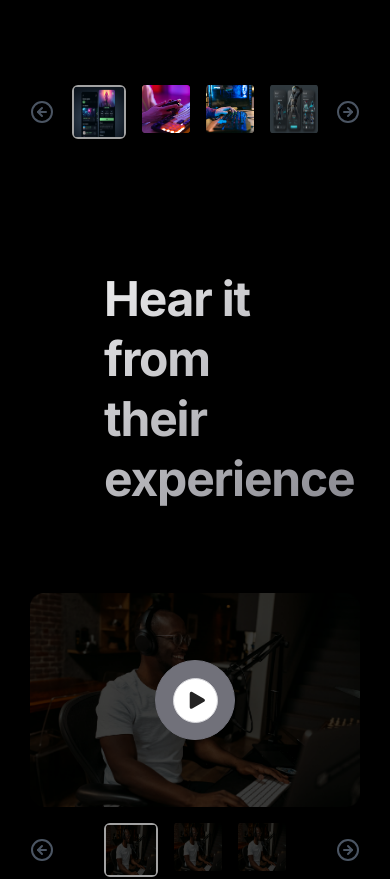
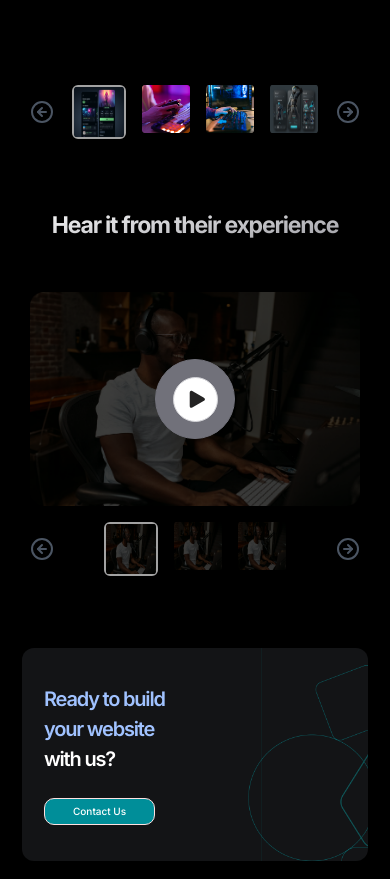
Before and after one commit to priyashanand/game-landing-page, a React (Vite) app: page /casestudies in a window 390 px wide. Shown: the part 3440-4319 px from the top of the page. Built offline with nearby package versions, Linux system fonts and the light colour scheme.

Commit message:
mobile mode added main parts almost done

```diff
--- a/src/casestudy/VideoSlider.tsx
+++ b/src/casestudy/VideoSlider.tsx
@@ -28,8 +28,8 @@ const allSlides = [...videoData, ...videoData];
 
 const VideoSlider: React.FC = () => {
   return (
-    <div className="overflow-hidden bg-black py-10 pt-[130px]">
-      <h1 className="text-[48px] font-bold tracking-[-1.2px] bg-gradient-to-br from-white to-[#71717A] text-transparent bg-clip-text leading-tight px-[104px] pb-[64px]">Hear it from their experience</h1>
+    <div className="overflow-hidden bg-black sm:py-10 pt-[72px] sm:pt-[130px]">
+      <h1 className="text-[23px] sm:text-[48px] font-bold tracking-[-1.2px] bg-gradient-to-br from-white to-[#71717A] text-transparent bg-clip-text leading-tight text-center sm:text-start px-[22px] sm:px-[104px] pb-[32px] sm:pb-[64px]">Hear it from their experience</h1>
       <div className="hidden sm:flex w-max animate-slide gap-10">
         {allSlides.map((video, index) => (
           <VideoCard key={index} {...video} />
```
